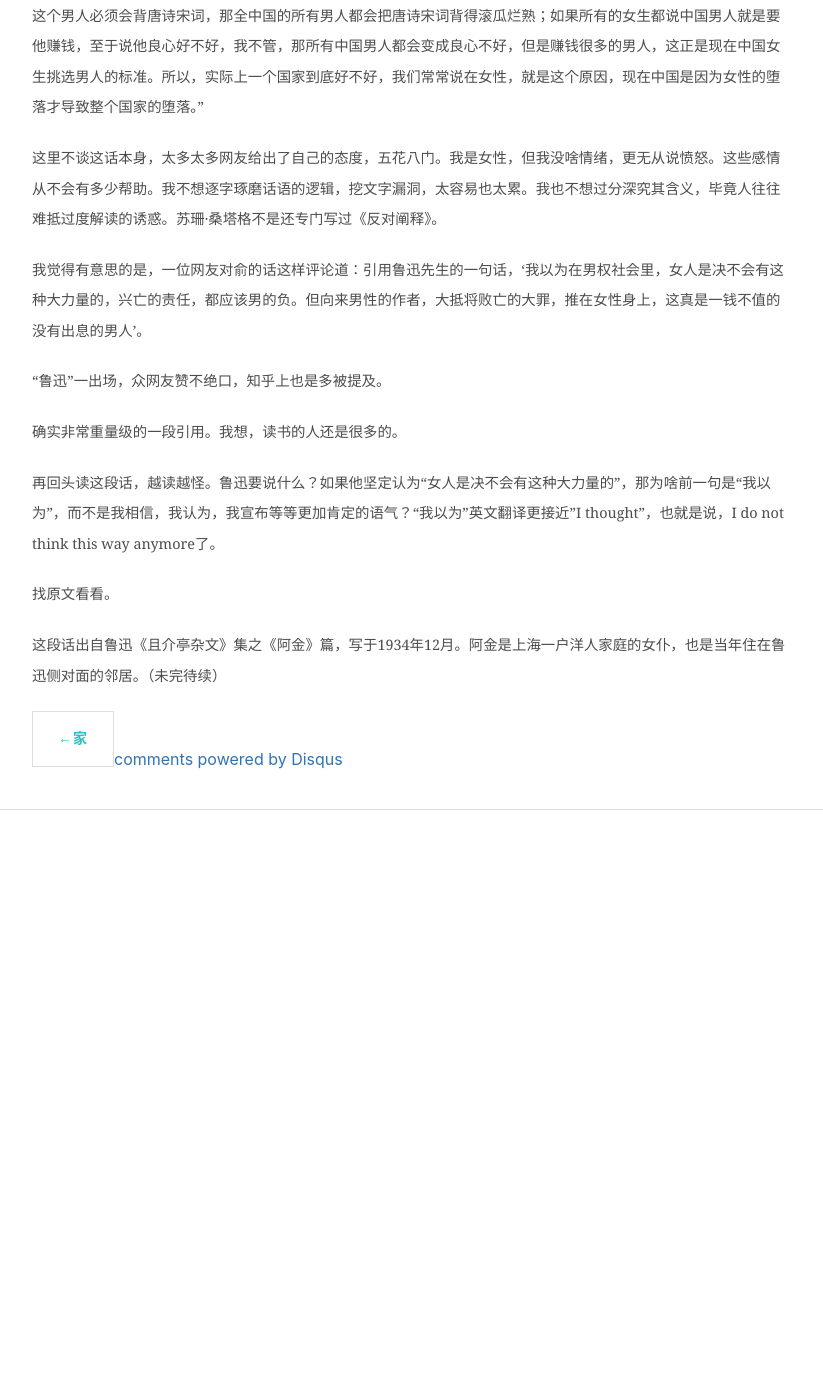
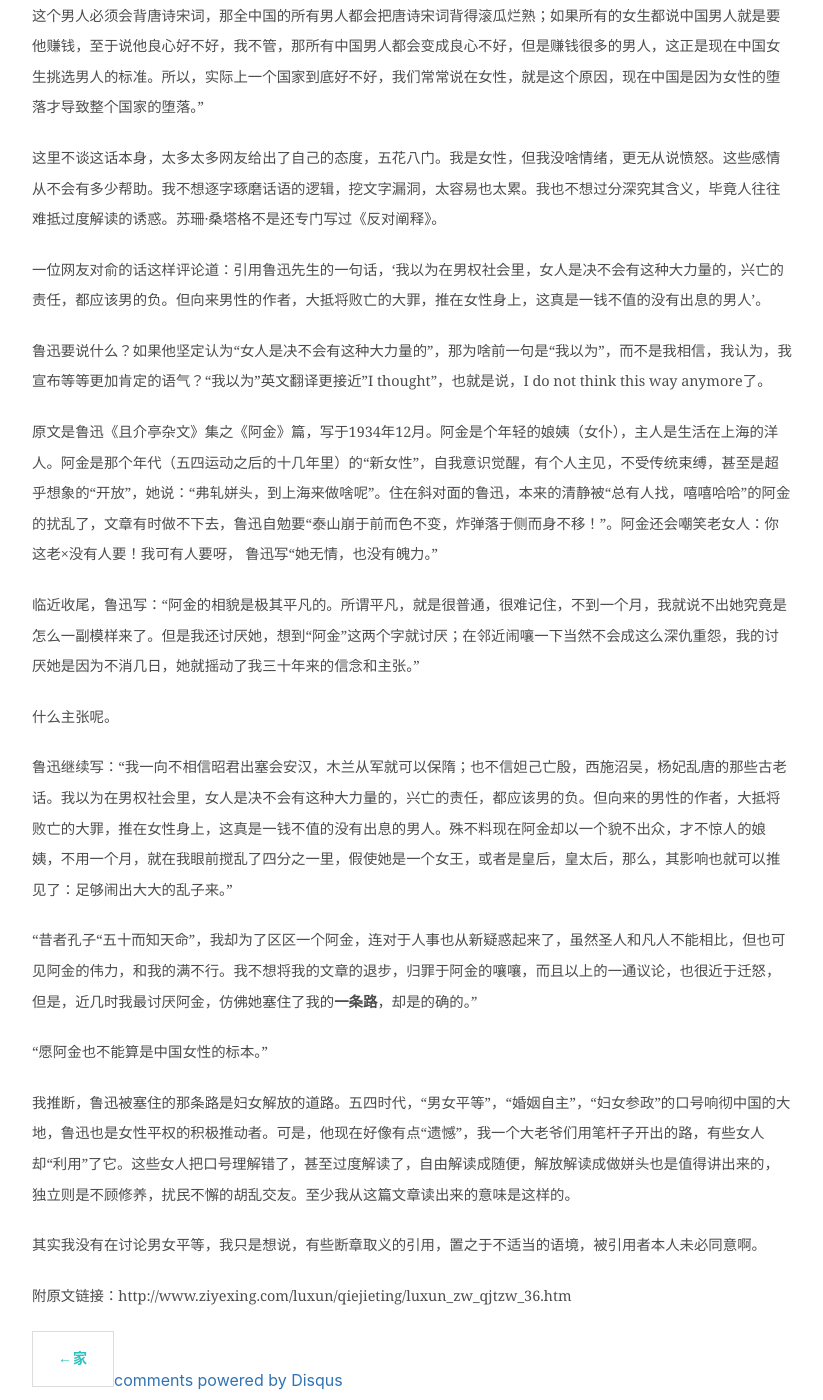
Before and after one commit to shirleysteve/1, a Jekyll site: the page built from _posts/2018-11-22-网友评论.md, in a window 1280 px wide and 1400 px high, scrolled down 314 px. Shown: the whole window, without its empty margins (228-1051 px from the left). Built offline with Jekyll 4.4.1, drawn with Linux system fonts in a browser that asks for light colours; nearby versions of some CDN libraries; comment, search, counter and statistics services are not loaded; before the commit the page ends 1202 px from its top, so only the background shows below that.

Commit message:
Update 2018-11-22-网友评论.md

```diff
--- a/_posts/2018-11-22-网友评论.md
+++ b/_posts/2018-11-22-网友评论.md
@@ -8,21 +8,29 @@ title: 网友评论
 
 这里不谈这话本身，太多太多网友给出了自己的态度，五花八门。我是女性，但我没啥情绪，更无从说愤怒。这些感情从不会有多少帮助。我不想逐字琢磨话语的逻辑，挖文字漏洞，太容易也太累。我也不想过分深究其含义，毕竟人往往难抵过度解读的诱惑。苏珊·桑塔格不是还专门写过《反对阐释》。
 
-我觉得有意思的是，一位网友对俞的话这样评论道：引用鲁迅先生的一句话，‘我以为在男权社会里，女人是决不会有这种大力量的，兴亡的责任，都应该男的负。但向来男性的作者，大抵将败亡的大罪，推在女性身上，这真是一钱不值的没有出息的男人’。
+一位网友对俞的话这样评论道：引用鲁迅先生的一句话，‘我以为在男权社会里，女人是决不会有这种大力量的，兴亡的责任，都应该男的负。但向来男性的作者，大抵将败亡的大罪，推在女性身上，这真是一钱不值的没有出息的男人’。
 
-“鲁迅”一出场，众网友赞不绝口，知乎上也是多被提及。
+鲁迅要说什么？如果他坚定认为“女人是决不会有这种大力量的”，那为啥前一句是“我以为”，而不是我相信，我认为，我宣布等等更加肯定的语气？“我以为”英文翻译更接近"I thought"，也就是说，I do not think this way anymore了。
 
-确实非常重量级的一段引用。我想，读书的人还是很多的。
+原文是鲁迅《且介亭杂文》集之《阿金》篇，写于1934年12月。阿金是个年轻的娘姨（女仆），主人是生活在上海的洋人。阿金是那个年代（五四运动之后的十几年里）的“新女性”，自我意识觉醒，有个人主见，不受传统束缚，甚至是超乎想象的“开放”，她说：“弗轧姘头，到上海来做啥呢”。住在斜对面的鲁迅，本来的清静被“总有人找，嘻嘻哈哈”的阿金的扰乱了，文章有时做不下去，鲁迅自勉要“泰山崩于前而色不变，炸弹落于侧而身不移！”。阿金还会嘲笑老女人：你这老×没有人要！我可有人要呀， 鲁迅写“她无情，也没有魄力。”
 
-再回头读这段话，越读越怪。鲁迅要说什么？如果他坚定认为“女人是决不会有这种大力量的”，那为啥前一句是“我以为”，而不是我相信，我认为，我宣布等等更加肯定的语气？“我以为”英文翻译更接近"I thought"，也就是说，I do not think this way anymore了。
+临近收尾，鲁迅写：“阿金的相貌是极其平凡的。所谓平凡，就是很普通，很难记住，不到一个月，我就说不出她究竟是怎么一副模样来了。但是我还讨厌她，想到“阿金”这两个字就讨厌；在邻近闹嚷一下当然不会成这么深仇重怨，我的讨厌她是因为不消几日，她就摇动了我三十年来的信念和主张。”
 
-找原文看看。
+什么主张呢。
 
-这段话出自鲁迅《且介亭杂文》集之《阿金》篇，写于1934年12月。阿金是上海一户洋人家庭的女仆，也是当年住在鲁迅侧对面的邻居。（未完待续）
+鲁迅继续写：“我一向不相信昭君出塞会安汉，木兰从军就可以保隋；也不信妲己亡殷，西施沼吴，杨妃乱唐的那些古老话。我以为在男权社会里，女人是决不会有这种大力量的，兴亡的责任，都应该男的负。但向来的男性的作者，大抵将败亡的大罪，推在女性身上，这真是一钱不值的没有出息的男人。殊不料现在阿金却以一个貌不出众，才不惊人的娘姨，不用一个月，就在我眼前搅乱了四分之一里，假使她是一个女王，或者是皇后，皇太后，那么，其影响也就可以推见了：足够闹出大大的乱子来。”
+
+“昔者孔子“五十而知天命”，我却为了区区一个阿金，连对于人事也从新疑惑起来了，虽然圣人和凡人不能相比，但也可见阿金的伟力，和我的满不行。我不想将我的文章的退步，归罪于阿金的嚷嚷，而且以上的一通议论，也很近于迁怒，但是，近几时我最讨厌阿金，仿佛她塞住了我的**一条路**，却是的确的。”
+
+“愿阿金也不能算是中国女性的标本。”
+
+我推断，鲁迅被塞住的那条路是妇女解放的道路。五四时代，“男女平等”，“婚姻自主”，“妇女参政”的口号响彻中国的大地，鲁迅也是女性平权的积极推动者。可是，他现在好像有点“遗憾”，我一个大老爷们用笔杆子开出的路，有些女人却“利用”了它。这些女人把口号理解错了，甚至过度解读了，自由解读成随便，解放解读成做姘头也是值得讲出来的，独立则是不顾修养，扰民不懈的胡乱交友。至少我从这篇文章读出来的意味是这样的。
+
+其实我没有在讨论男女平等，我只是想说，有些断章取义的引用，置之于不适当的语境，被引用者本人未必同意啊。
 
 
 
-
+附原文链接：http://www.ziyexing.com/luxun/qiejieting/luxun_zw_qjtzw_36.htm
 
 
 
```
